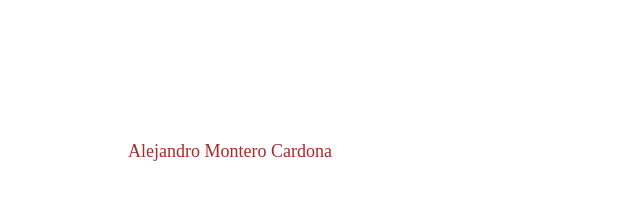
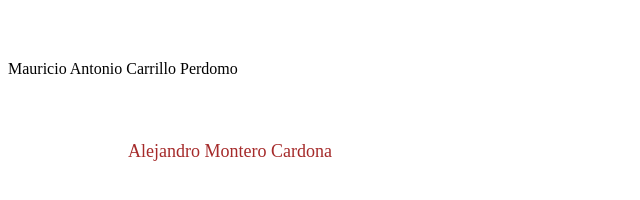
Before and after one commit to Daga2001/Gitflow-simulation-testzone, a plain HTML site: page index.html in a window 1280 px wide. Shown: the top 200 px of the page, without its empty margins (0-640 px from the left). Drawn offline with Linux system fonts and the light colour scheme.

Commit message:
Develop Mauricio 1

```diff
--- a/index.html
+++ b/index.html
@@ -26,6 +26,9 @@
     <div class="Alejandro">
         <p> Alejandro Montero Cardona</p>
     </div>
+    <div class="Mauricio">
+	<p> Mauricio Antonio Carrillo Perdomo </p>
+    </div>
 </body>
 
 </html>
```
Also changed, not shown: test.txt.
